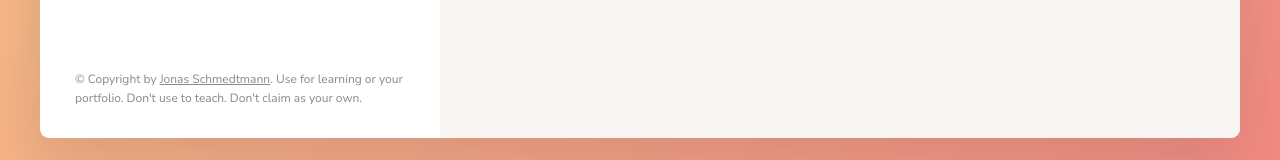
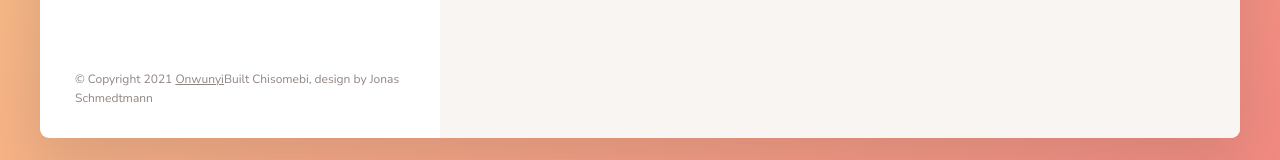
Before and after one commit to chisomebiDev/forkify-app2, a website built with Parcel: page index.html in a window 1280 px wide. Shown: the part 1083-1243 px from the top of the page. Built offline with nearby package versions, Linux system fonts and the light colour scheme.

Commit message:
Update index.html

```diff
--- a/index.html
+++ b/index.html
@@ -122,14 +122,13 @@
         </div>
 
         <p class="copyright">
-          &copy; Copyright by
+          &copy; Copyright 2021
           <a
             class="twitter-link"
             target="_blank"
-            href="https://twitter.com/jonasschmedtman"
-            >Jonas Schmedtmann</a
-          >. Use for learning or your portfolio. Don't use to teach. Don't claim
-          as your own.
+            href="https://twitter.com/chisomebi/"
+            >Onwunyi</a
+          >Built Chisomebi, design by Jonas Schmedtmann
         </p>
       </div>
 
```
